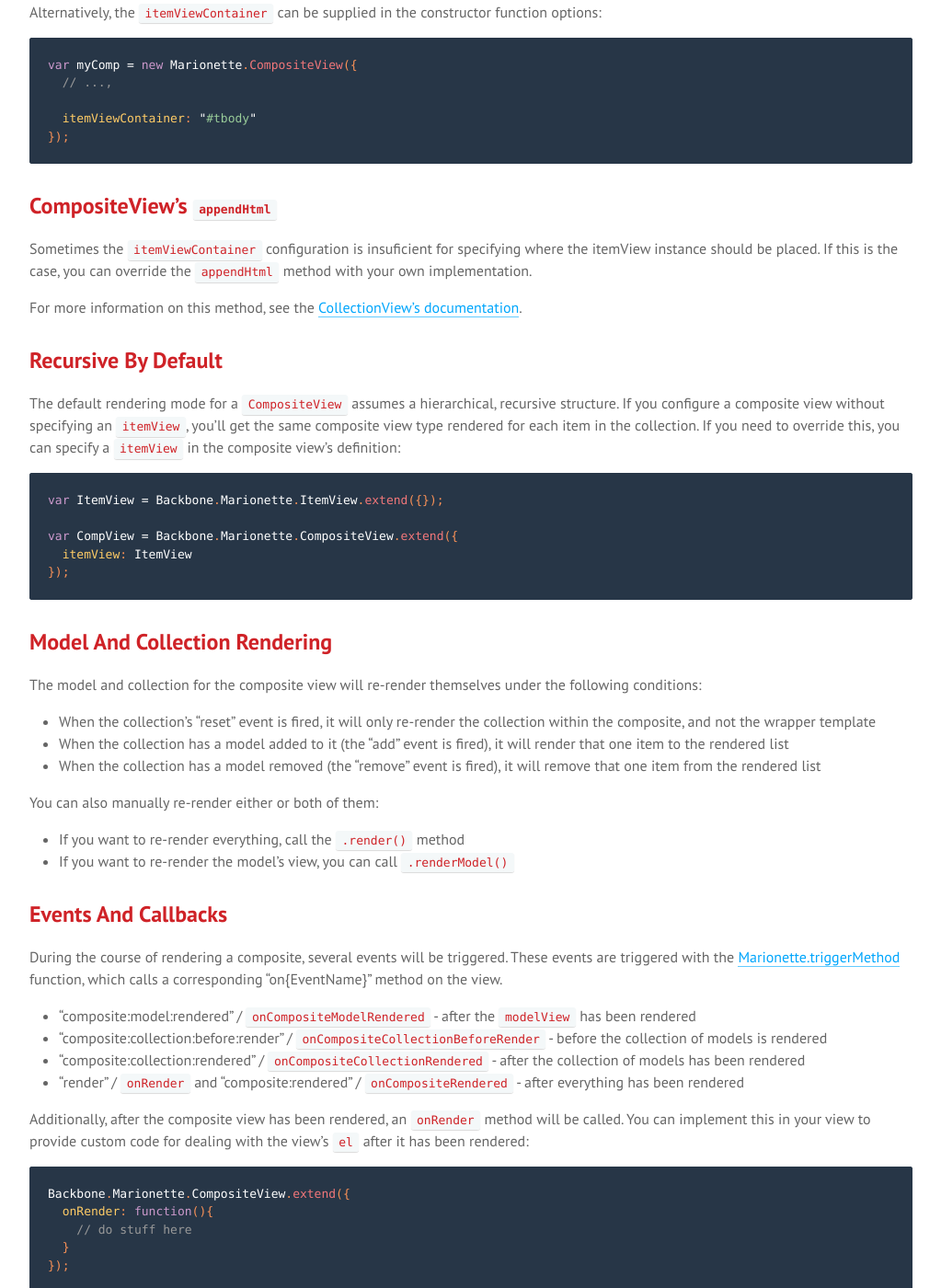
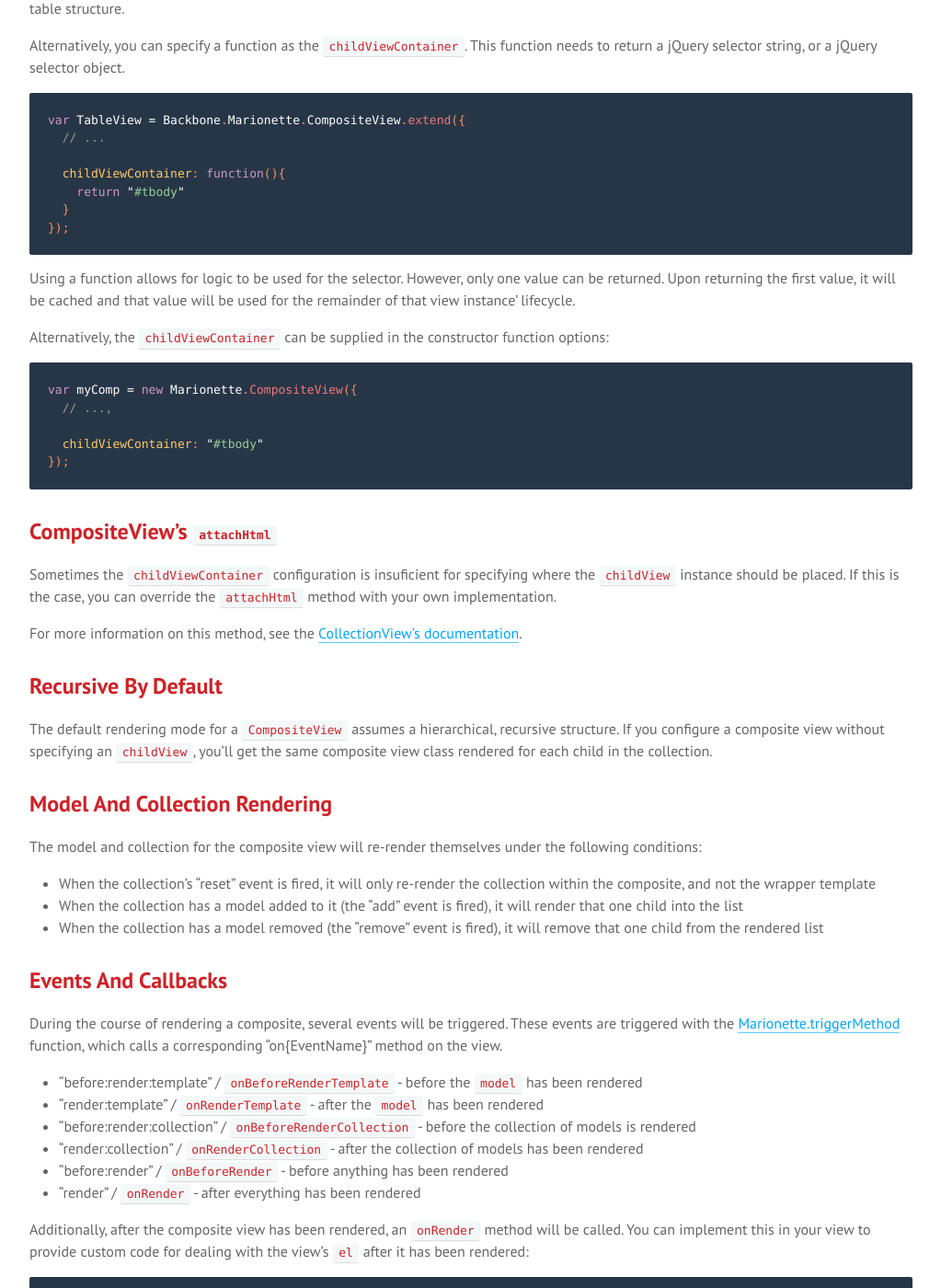
Before and after one commit to sadcitizen/marionettejs.ru, a Jekyll site: the page built from _posts/2014-03-10-compositeview.md, in a window 1280 px wide and 1400 px high, scrolled down 3104 px. Shown: the whole window at 92% size, without its empty margins (128-1151 px from the left). Built offline with Jekyll 4.4.1, drawn with Linux system fonts in a browser that asks for light colours; some web fonts are replaced; Markdown is read by kramdown in place of the engine named in the settings; some of the changed text lies outside the part shown.

Commit message:
update ru/CompositeView

````diff
--- a/_includes/translation/ru/marionette.compositeview.md
+++ b/_includes/translation/ru/marionette.compositeview.md
@@ -15,13 +17,13 @@
 
 For example, if you're rendering a treeview control, you may
 want to render a collection view with a model and template so
-that it will show a parent item with children in the tree.
+that it will show a parent child with children in the tree.
 
 You can specify a `modelView` to use for the model. If you don't
 specify one, it will default to the `Marionette.ItemView`.
 
 ```js
-CompositeView = Backbone.Marionette.CompositeView.extend({
+var CompositeView = Backbone.Marionette.CompositeView.extend({
   template: "#leaf-branch-template"
 });
 
@@ -37,8 +39,9 @@
 ## Documentation Index
 
 * [Composite Model `template`](#composite-model-template)
-* [CompositeView's `itemViewContainer`](#compositeviews-itemviewcontainer)
-* [CompositeView's `appendHtml`](#compositeviews-appendhtml)
+* [CompositeView's `childView`](#compositeviews-childview)
+* [CompositeView's `childViewContainer`](#compositeviews-childviewcontainer)
+* [CompositeView's `attachHtml`](#compositeviews-attachhtml)
 * [Recursive By Default](#recursive-by-default)
 * [Model And Collection Rendering](#model-and-collection-rendering)
 * [Events And Callbacks](#events-and-callbacks)
@@ -57,18 +60,31 @@
 });
 ```
 
-## CompositeView's `itemViewContainer`
+## CompositeView's `childView`
 
-By default the composite view uses the same `appendHtml` method that the
+Each childView will be rendered using the `childView`'s template. The `CompositeView`'s
+template is rendered and the childView's templates are added to this.
+
+```js
+var ChildView = Backbone.Marionette.ItemView.extend({});
+
+var CompView = Backbone.Marionette.CompositeView.extend({
+  childView: ChildView
+});
+```
+
+## CompositeView's `childViewContainer`
+
+By default the composite view uses the same `attachHtml` method that the
 collection view provides. This means the view will call jQuery's `.append`
-to move the HTML contents from the item view instance in to the collection
+to move the HTML contents from the child view instance in to the collection
 view's `el`.
 
 This is typically not very useful as a composite view will usually render
-a container DOM element in which the item views should be placed.
+a container DOM element in which the child views should be placed.
 
 For example, if you are building a table view, and want to append each
-item from the collection in to the `<tbody>` of the table, you might
+child from the collection in to the `<tbody>` of the table, you might
 do this with a template:
 
 ```html
@@ -88,7 +104,7 @@
       </tr>
     </thead>
 
-    <!-- want to insert collection items, here -->
+    <!-- want to insert collection children, here -->
     <tbody></tbody>
 
     <tfoot>
@@ -100,31 +116,31 @@
 </script>
 ```
 
-To get your itemView instances to render within the `<tbody>` of this
-table structure, specify an `itemViewContainer` in your composite view,
+To get your childView instances to render within the `<tbody>` of this
+table structure, specify an `childViewContainer` in your composite view,
 like this:
 
 ```js
-RowView = Backbone.Marionette.ItemView.extend({
+var RowView = Backbone.Marionette.ItemView.extend({
   tagName: "tr",
   template: "#row-template"
 });
 
-TableView = Backbone.Marionette.CompositeView.extend({
-  itemView: RowView,
+var TableView = Backbone.Marionette.CompositeView.extend({
+  childView: RowView,
 
-  // specify a jQuery selector to put the itemView instances in to
-  itemViewContainer: "tbody",
+  // specify a jQuery selector to put the `childView` instances into
+  childViewContainer: "tbody",
 
   template: "#table-template"
 });
 ```
 
-This will put all of the `itemView` instances in to the `<tbody>` tag of
+This will put all of the `childView` instances into the `<tbody>` tag of
 the composite view's rendered template, correctly producing the table
 structure.
 
-Alternatively, you can specify a function as the `itemViewContainer`. This
+Alternatively, you can specify a function as the `childViewContainer`. This
 function needs to return a jQuery selector string, or a jQuery selector
 object.
 
@@ -132,7 +148,7 @@
 var TableView = Backbone.Marionette.CompositeView.extend({
   // ...
 
-  itemViewContainer: function(){
+  childViewContainer: function(){
     return "#tbody"
   }
 });
@@ -143,42 +159,34 @@
 be cached and that value will be used for the remainder of that view
 instance' lifecycle.
 
-Alternatively, the `itemViewContainer` can be supplied in the constructor
+Alternatively, the `childViewContainer` can be supplied in the constructor
 function options:
 
 ```js
 var myComp = new Marionette.CompositeView({
   // ...,
 
-  itemViewContainer: "#tbody"
+  childViewContainer: "#tbody"
 });
 ```
 
-## CompositeView's `appendHtml`
+## CompositeView's `attachHtml`
 
 
-Sometimes the `itemViewContainer` configuration is insuficient for
-specifying where the itemView instance should be placed. If this is the
-case, you can override the `appendHtml` method with your own implementation.
+Sometimes the `childViewContainer` configuration is insuficient for
+specifying where the `childView` instance should be placed. If this is the
+case, you can override the `attachHtml` method with your own implementation.
 
 For more information on this method, see the [CollectionView's documentation](https://github.com/marionettejs/backbone.marionette/blob/master/docs/marionette.collectionview.md).
+
 
 ## Recursive By Default
 
 The default rendering mode for a `CompositeView` assumes a
 hierarchical, recursive structure. If you configure a composite
-view without specifying an `itemView`, you'll get the same
-composite view type rendered for each item in the collection. If
-you need to override this, you can specify a `itemView` in the
-composite view's definition:
+view without specifying an `childView`, you'll get the same
+composite view class rendered for each child in the collection.
 
-```js
-var ItemView = Backbone.Marionette.ItemView.extend({});
-
-var CompView = Backbone.Marionette.CompositeView.extend({
-  itemView: ItemView
-});
-```
 
 ## Model And Collection Rendering
 
@@ -186,13 +194,8 @@
 themselves under the following conditions:
 
 * When the collection's "reset" event is fired, it will only re-render the collection within the composite, and not the wrapper template
-* When the collection has a model added to it (the "add" event is fired), it will render that one item to the rendered list
-* When the collection has a model removed (the "remove" event is fired), it will remove that one item from the rendered list
-
-You can also manually re-render either or both of them:
-
-* If you want to re-render everything, call the `.render()` method
-* If you want to re-render the model's view, you can call `.renderModel()`
+* When the collection has a model added to it (the "add" event is fired), it will render that one child into the list
+* When the collection has a model removed (the "remove" event is fired), it will remove that one child from the rendered list
 
 ## Events And Callbacks
 
@@ -200,10 +203,12 @@
 be triggered. These events are triggered with the [Marionette.triggerMethod](./marionette.functions.md)
 function, which calls a corresponding "on{EventName}" method on the view.
 
-* "composite:model:rendered" / `onCompositeModelRendered` - after the `modelView` has been rendered
-* "composite:collection:before:render" / `onCompositeCollectionBeforeRender` - before the collection of models is rendered
-* "composite:collection:rendered" / `onCompositeCollectionRendered` - after the collection of models has been rendered
-* "render" / `onRender` and "composite:rendered" / `onCompositeRendered` - after everything has been rendered
+* "before:render:template" / `onBeforeRenderTemplate` - before the `model` has been rendered
+* "render:template" / `onRenderTemplate` - after the `model` has been rendered
+* "before:render:collection" / `onBeforeRenderCollection` - before the collection of models is rendered
+* "render:collection" / `onRenderCollection` - after the collection of models has been rendered
+* "before:render" / `onBeforeRender` - before anything has been rendered
+* "render" / `onRender` - after everything has been rendered
 
 Additionally, after the composite view has been rendered, an
 `onRender` method will be called. You can implement this in
````
Also changed, not shown: other parts of _includes/translation/ru/marionette.compositeview.md (+3 -1 lines), _includes/translation/ru/marionette.collectionview.md (+0 -2 lines).
